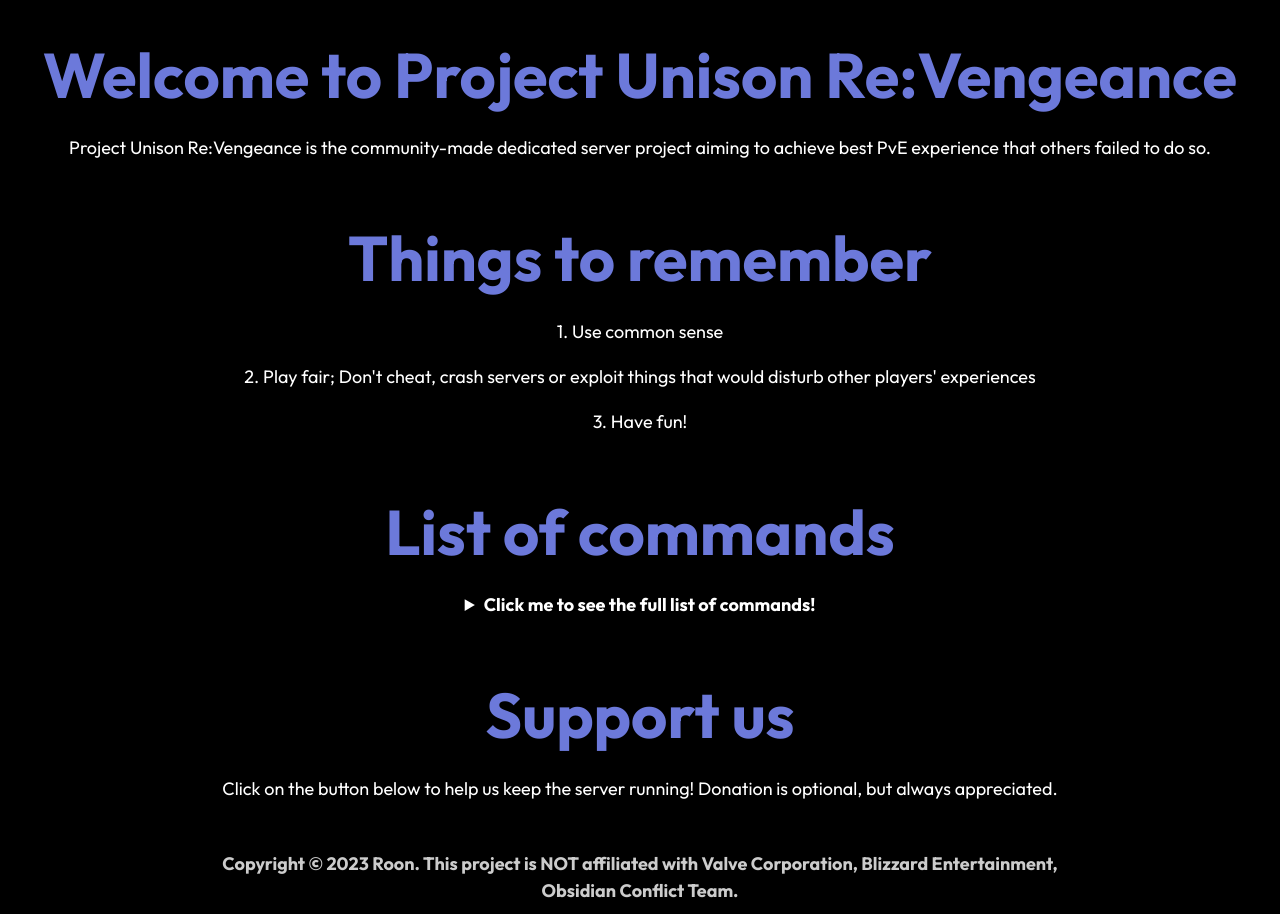
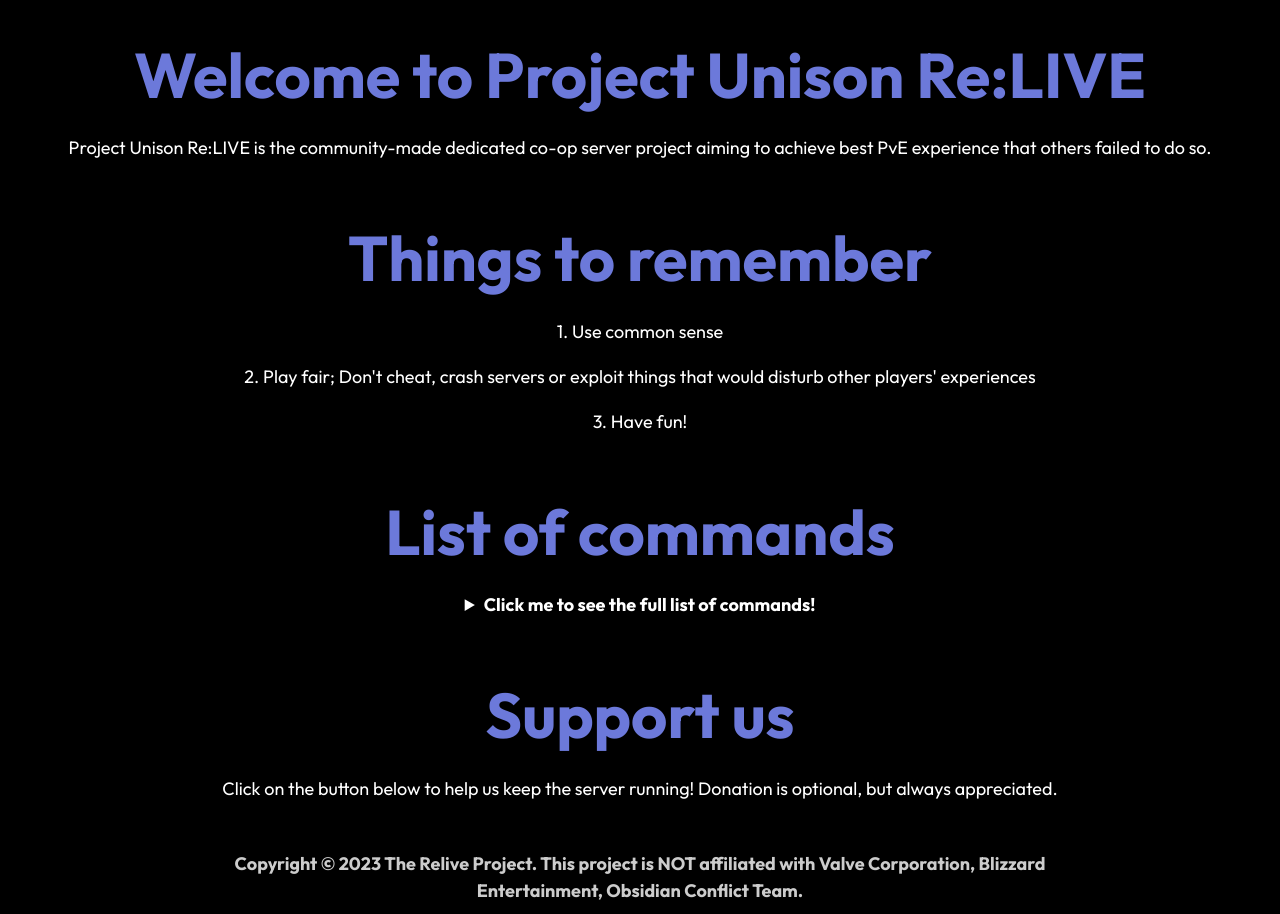
Before and after one commit to Project-Unison/Project-Unison.github.io, a plain HTML site: page welcome/index.html in a window 1280 px wide. Shown: the part 440-1354 px from the top of the page. Drawn offline with nearby package versions, Linux system fonts and the light colour scheme.

Commit message:
Second Surprise

```diff
--- a/welcome/index.html
+++ b/welcome/index.html
@@ -11,7 +11,7 @@
     <link href="https://fonts.googleapis.com/icon?family=Material+Icons" rel="stylesheet" />
     <!-- Site info -->
     <link rel="icon" type="image/x-icon" href="../img/favicon.ico">
-    <title>Welcome to Project Unison Re:Vengeance</title>
+    <title>Welcome to Project Unison Re:LIVE</title>
     <!-- Styles -->
     <style>
         @import url('https://fonts.googleapis.com/css2?family=Outfit:wght@300;400;700&display=swap');
@@ -71,11 +71,8 @@
         <li><a href="https://github.com/Project-Unison/Issue-Tracker/issues"><i class="material-icons white-text">report_problem</i><b class="white-text">Report Issues</b></a></li>
     </ul>
     <img src="../img/logo.svg" width="500"></img>
-    <h1>Welcome to Project Unison Re:Vengeance</h1>
-    <p>Project Unison Re:Vengeance is the community-made dedicated server project aiming to achieve best PvE experience that others failed to do so.</p>
-    <!--- If server is NOWP
-	<p>This server uses <a class="link-color" href="https://gamebanana.com/mods/40389"><u>New-Old Weapons Pack</u></a> Mod by SilentFox3. It is recommended to <a class="link-color" href="https://gamebanana.com/mods/download/40389"><u>download the New-Old Weapons Pack mod</u></a> for best experience.</p>
-	--->
+    <h1>Welcome to Project Unison Re:LIVE</h1>
+    <p>Project Unison Re:LIVE is the community-made dedicated co-op server project aiming to achieve best PvE experience that others failed to do so.</p>
     <h1 class="mt-4">Things to remember</h2>
         <p>1. Use common sense</p>
         <p>2. Play fair; Don't cheat, crash servers or exploit things that would disturb other players' experiences</p>
@@ -150,7 +147,7 @@
     <footer class="page-footer black">
         <div class="footer-copyright black">
             <div class="container black">
-                <b>Copyright © 2023 Roon. This project is NOT affiliated with Valve Corporation, Blizzard Entertainment, Obsidian Conflict Team.</b>
+                <b>Copyright © 2023 The Relive Project. This project is NOT affiliated with Valve Corporation, Blizzard Entertainment, Obsidian Conflict Team.</b>
             </div>
         </div>
     </footer>
```
Also changed, not shown: newoldweaponspack/index.html (deleted, +0 -8 lines).
